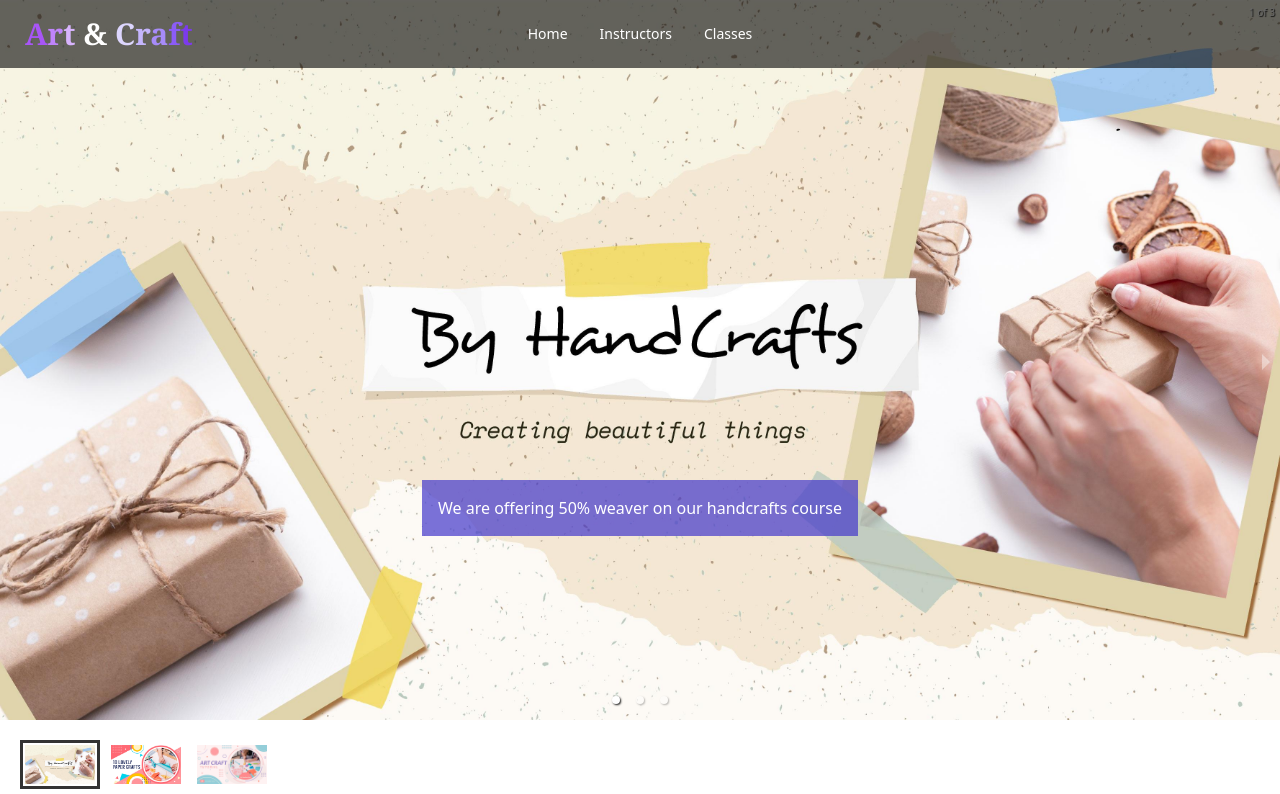
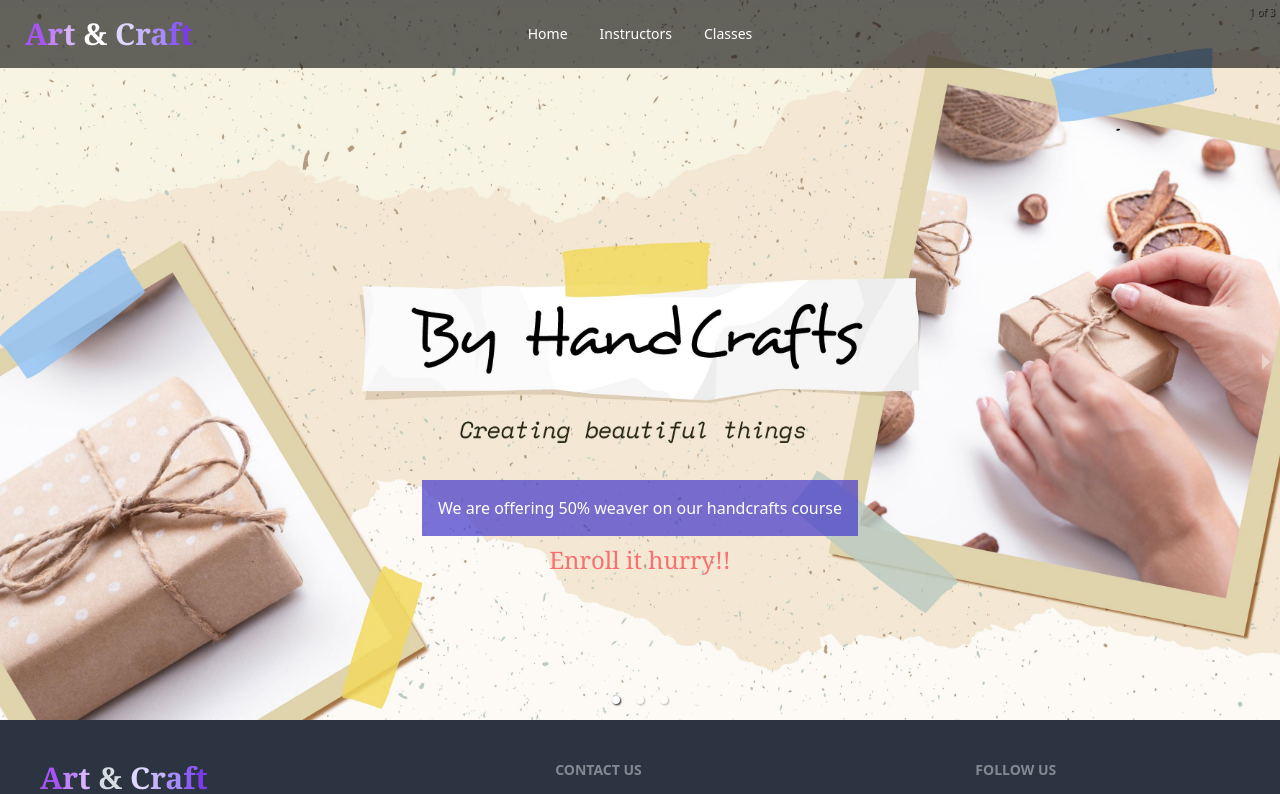
Before and after one commit to tisha-akter/art-and-craft-client, a React (Vite) app: page / in a window 1280 px wide. Shown: the top 794 px of the page. Built offline with nearby package versions, Linux system fonts and the light colour scheme.

Commit message:
made some changes and added framer motion on the banner page

```diff
--- a/package.json
+++ b/package.json
@@ -10,6 +10,7 @@
     "preview": "vite preview"
   },
   "dependencies": {
+    "framer-motion": "^10.12.16",
     "localforage": "^1.10.0",
     "match-sorter": "^6.3.1",
     "react": "^18.2.0",
--- a/src/Pages/Home/Banner/Banner.jsx
+++ b/src/Pages/Home/Banner/Banner.jsx
@@ -1,36 +1,86 @@
 import "react-responsive-carousel/lib/styles/carousel.min.css";
 import { Carousel } from 'react-responsive-carousel';
+import { motion } from 'framer-motion';
+import { useState } from 'react';
 
 import slider1 from '../../../assets/Home/banner1.jpg';
 import slider2 from '../../../assets/Home/banner2.jpg';
 import slider3 from '../../../assets/Home/banner3.jpg';
 
+const Banner = () => {
+  const [activeSlide, setActiveSlide] = useState(0);
 
-const Banner = () => {
+  const textVariants = {
+    initial: {
+      opacity: 0,
+      y: 20,
+    },
+    animate: {
+      opacity: 1,
+      y: 0,
+      transition: {
+        duration: 1,
+        delay: 0.5,
+      },
+    },
+  };
+
+  const handleSlideChange = (index) => {
+    setActiveSlide(index);
+  };
+
   return (
-        <Carousel>
+    <Carousel showThumbs={false} onChange={handleSlideChange}>
       <div className="relative flex items-center justify-center">
         <img src={slider1} alt="Slide 1" />
-                <div className="absolute top-2/3 bg-indigo-700 bg-opacity-70 p-4 text-white">
-                    <p className="text-center">We are offering 50% weaver on our  handcrafts course</p>
-                </div>
+        {activeSlide === 0 && (
+          <motion.div
+            className="absolute top-2/3"
+            initial="initial"
+            animate="animate"
+            variants={textVariants}
+          >
+            <motion.p className="text-center bg-indigo-700 bg-opacity-70 p-4 text-white" variants={textVariants}>
+              We are offering 50% weaver on our handcrafts course
+            </motion.p>
+            <motion.h2 className="text-2xl font-serif text-red-400 mt-2" variants={textVariants}>
+              Enroll it hurry!!
+            </motion.h2>
+          </motion.div>
+        )}
       </div>
 
       <div className="relative flex items-center justify-center">
-                <img src={slider2} alt="Slide 1" />
-                <div className="absolute top-2/3 bg-indigo-700 bg-opacity-70 p-4 text-white">
-                    <p className="text-center">Only few sets are available for this course. Enroll it hurry!</p>
-
-                </div>
+        <img src={slider2} alt="Slide 2" />
+        {activeSlide === 1 && (
+          <motion.div
+            className="absolute top-2/3"
+            initial="initial"
+            animate="animate"
+            variants={textVariants}
+          >
+            <motion.p className="text-center bg-indigo-700 bg-opacity-70 p-4 text-white" variants={textVariants}>
+              Only a few spots are available for this course. Enroll now!
+            </motion.p>
+          </motion.div>
+        )}
       </div>
 
       <div className="relative flex items-center justify-center">
-                <img src={slider3} alt="Slide 1" />
-                <div className="absolute top-2/3 bg-indigo-700 bg-opacity-70 p-4 text-white">
-                    <p className="text-center">Our Art Craft course demo is available on our youtube channel!</p>
+        <img src={slider3} alt="Slide 3" />
+        {activeSlide === 2 && (
+          <motion.div
+            className="absolute top-2/3"
+            initial="initial"
+            animate="animate"
+            variants={textVariants}
+          >
+            <motion.p className="text-center bg-indigo-700 bg-opacity-70 p-4 text-white" variants={textVariants}>
+              Our Art Craft course demo is available on our YouTube channel!
+            </motion.p>
+          </motion.div>
+        )}
       </div>
-            </div>
-
     </Carousel>
   );
 };
--- a/src/Pages/Shared/Footer/Footer.jsx
+++ b/src/Pages/Shared/Footer/Footer.jsx
@@ -7,7 +7,7 @@ const Footer = () => {
             <div className="footer p-10 bg-neutral text-neutral-content">
                 <div>
                     <h2 className="text-3xl font-bold font-serif"><span className="text-purple-500">A</span><span className="text-purple-400">r</span><span className="text-purple-300">t</span> & <span className="text-violet-200">C</span><span className="text-violet-300">r</span><span className="text-violet-400">a</span><span className="text-violet-500">f</span><span className="text-violet-600">t</span></h2>
-                    <p>Art & craft SchoolArt & craft School Ltd.<br />Providing reliable art & craft education since 1992</p>
+                    <p>Art & craft School Ltd.<br />Providing reliable art & craft education since 1992</p>
                 </div>
                 <div>
                     <span className="footer-title">Contact us</span>
```
Also changed, not shown: 1 other file (tests, documents, lock files or other folders). Lines whose indentation alone changed are shown as unchanged.
